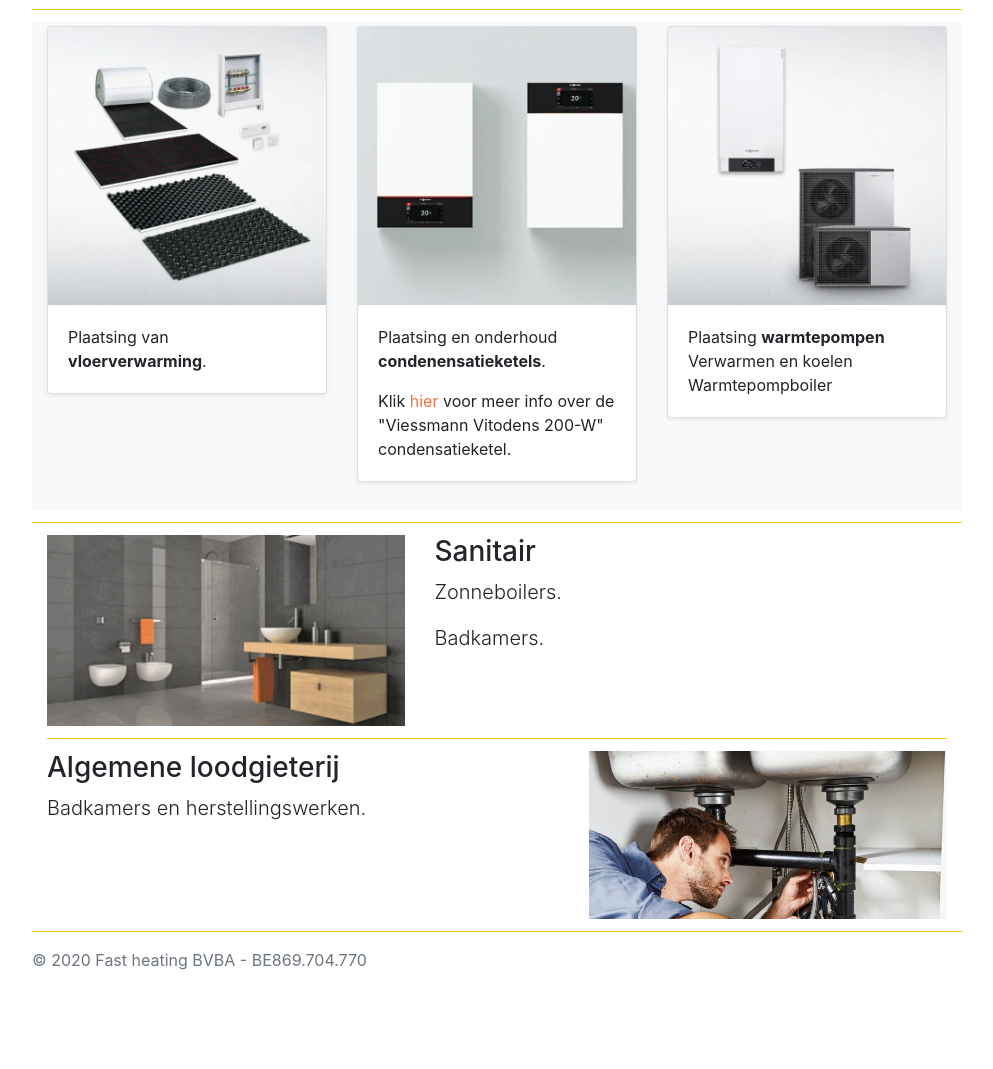
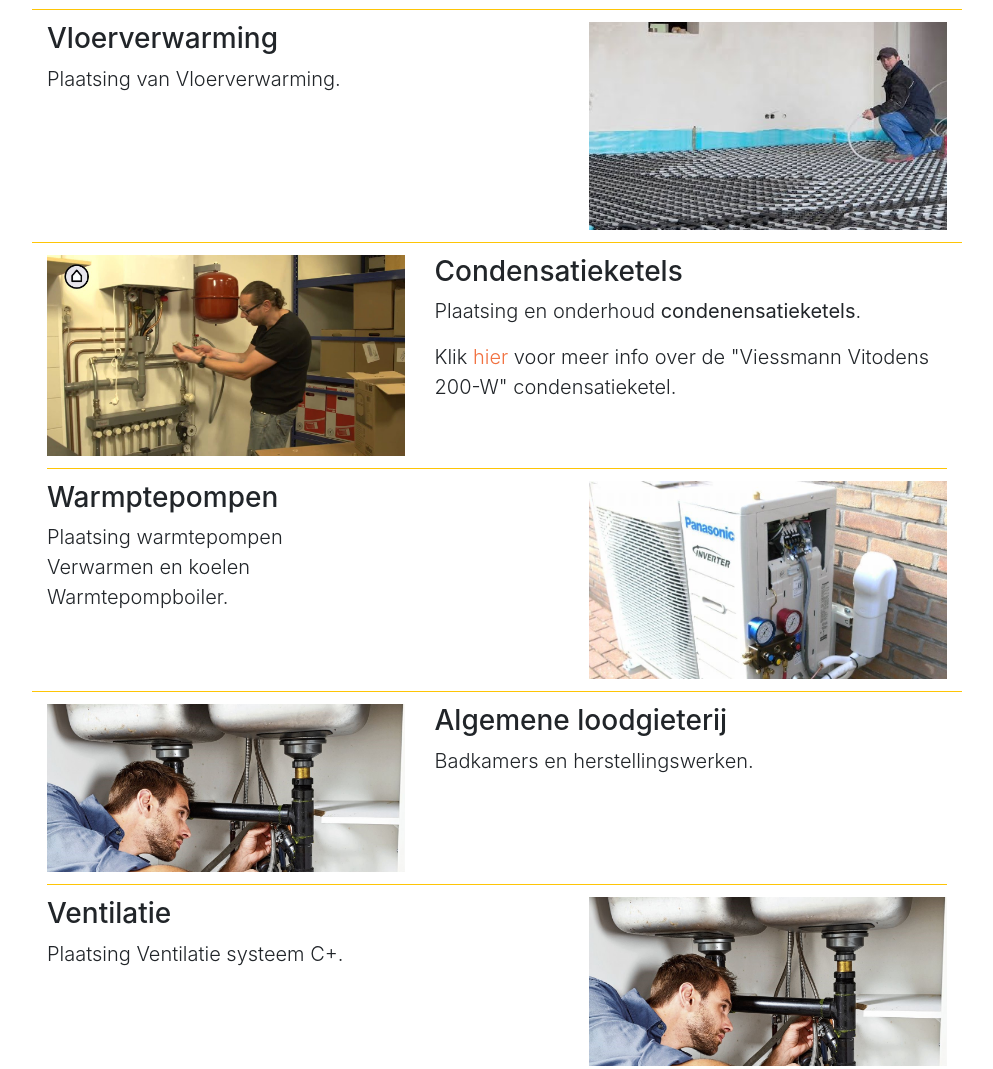
Before and after one commit to SiebeDom/fast-heating-website, a website: page src/specialisaties.html in a window 1280 px wide. Shown: the part 245-1314 px from the top of the page, without its empty margins (143-1136 px from the left). Before the commit the page ends 1233 px from the top, so only its background shows below. Drawn offline with Linux system fonts and the light colour scheme.

Commit message:
Retrospective 18/04

```diff
--- a/src/specialisaties.html
+++ b/src/specialisaties.html
@@ -50,36 +50,14 @@
     <hr />
 
     <!-- Services -->
-    <div class="py-1 bg-light">
-      <div class="container">
-        <div class="row">
-          <div class="col-md-4">
-            <div class="card mb-4 shadow-sm">
-              <img class="img-fluid" src="assets/vloerverwarming.webp" width="100%" height="225" />
-              <div class="card-body">
-                <p class="card-text">Plaatsing van <strong>vloerverwarming</strong>.</p>
-              </div>
-            </div>
-          </div>
-          <div class="col-md-4">
-            <div class="card mb-4 shadow-sm">
-              <img  class="img-fluid" src="assets/condensatieKetel.webp" width="100%" height="225" />
-              <div class="card-body">
-                <p class="card-text">Plaatsing en onderhoud <strong>condenensatieketels</strong>.</p>
-                <p class="card-text">Klik <a target="_blank"
-                    href="https://www.youtube.com/watch?time_continue=1&v=k9cUpp3PG38&">
-                    hier</a> voor meer info over de "Viessmann Vitodens 200-W" condensatieketel.</p>
-              </div>
-            </div>
-          </div>
-          <div class="col-md-4">
-            <div class="card mb-4 shadow-sm">
-              <img class="img-fluid" src="assets/warmptepomp.webp" width="100%" height="225" />
-              <div class="card-body">
-                <p class="card-text">Plaatsing <strong>warmtepompen</strong></br>Verwarmen en koelen</br>Warmtepompboiler
-              </div>
-            </div>
-          </div>
+    <div class="container">
+      <div class="row">
+        <div class="col-md-7">
+          <h3>Vloerverwarming</h3>
+          <p class="lead">Plaatsing van Vloerverwarming.</p>
+        </div>
+        <div class="col-md-5">
+          <img src="assets/vloerverwarming.png" class="img-fluid"/>
         </div>
       </div>
     </div>
@@ -89,12 +67,14 @@
     <div class="container">
       <div class="row">
         <div class="col-md-7 order-md-2">
-          <h3>Sanitair</h3>
-          <p class="lead">Zonneboilers.</p>
-          <p class="lead">Badkamers.</p>
+          <h3>Condensatieketels</h3>
+          <p class="lead">Plaatsing en onderhoud <strong>condenensatieketels</strong>.</p>
+          <p class="lead">Klik <a target="_blank"
+              href="https://www.youtube.com/watch?time_continue=1&v=k9cUpp3PG38&">
+              hier</a> voor meer info over de "Viessmann Vitodens 200-W" condensatieketel.</p>
         </div>
         <div class="col-md-5 order-md-1">
-          <img src="assets/sanitair.PNG" class="img-fluid" />
+          <img src="assets/condensatieketelInstallatie.jpg" class="img-fluid" />
         </div>
       </div>
 
@@ -102,8 +82,34 @@
 
       <div class="row">
         <div class="col-md-7">
+          <h3>Warmptepompen</h3>
+          <p class="lead">Plaatsing warmtepompen</br>Verwarmen en koelen</br>Warmtepompboiler.</p>
+        </div>
+        <div class="col-md-5">
+          <img src="assets/warmtepompInstallatie.jpg" class="img-fluid"/>
+        </div>
+      </div>
+    </div>
+
+    <hr />
+
+    <div class="container">
+      <div class="row">
+        <div class="col-md-7 order-md-2">
           <h3>Algemene loodgieterij</h3>
           <p class="lead">Badkamers en herstellingswerken.</p>
+        </div>
+        <div class="col-md-5 order-md-1">
+          <img src="assets/loodgieter.jpg" class="img-fluid" />
+        </div>
+      </div>
+
+      <hr />
+
+      <div class="row">
+        <div class="col-md-7">
+          <h3>Ventilatie</h3>
+          <p class="lead">Plaatsing Ventilatie systeem C+. </p>
         </div>
         <div class="col-md-5">
           <img src="assets/loodgieter.jpg" class="img-fluid"/>
```
Also changed, not shown: src/contact.html (+1 -1 lines).
